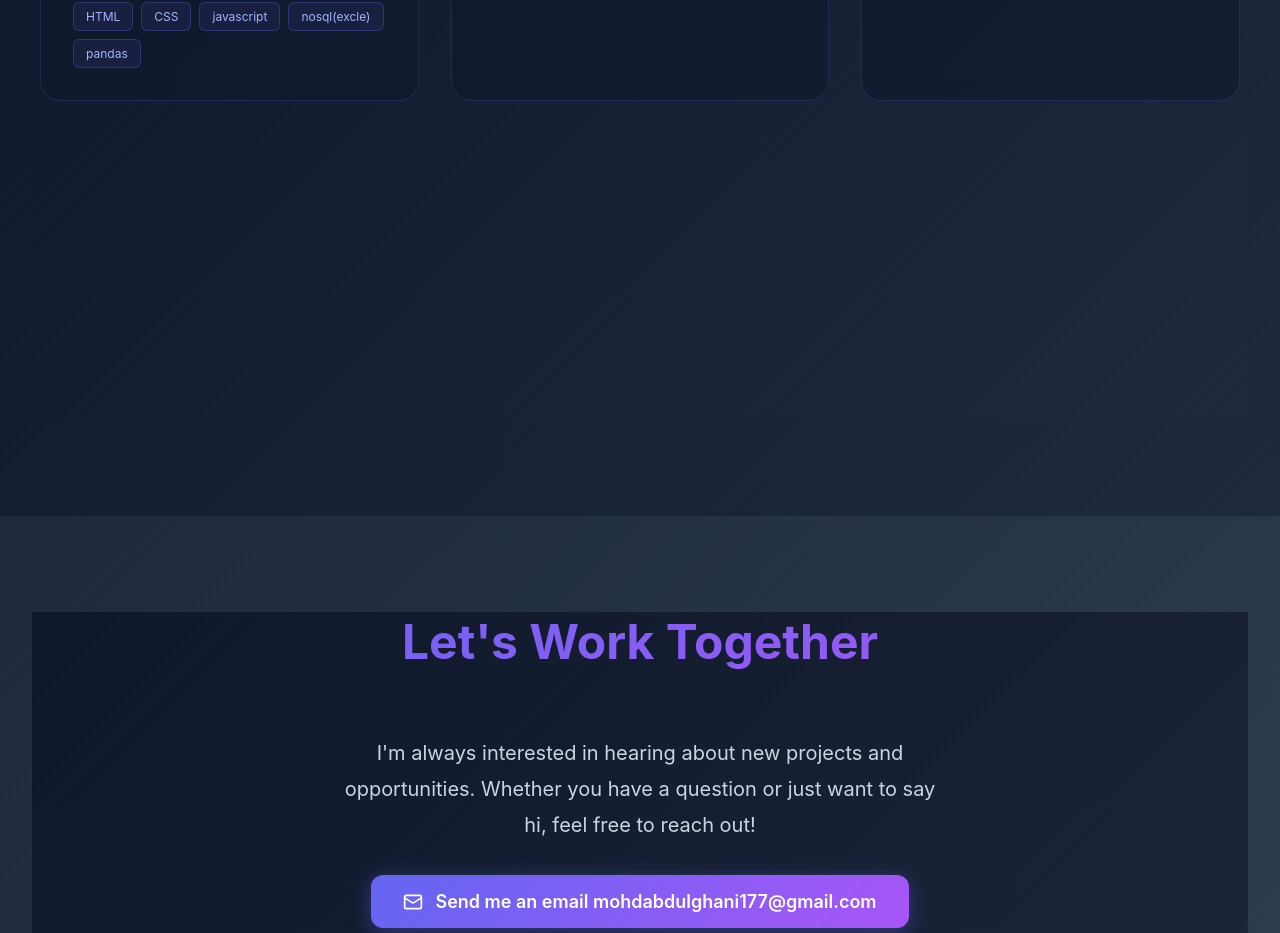
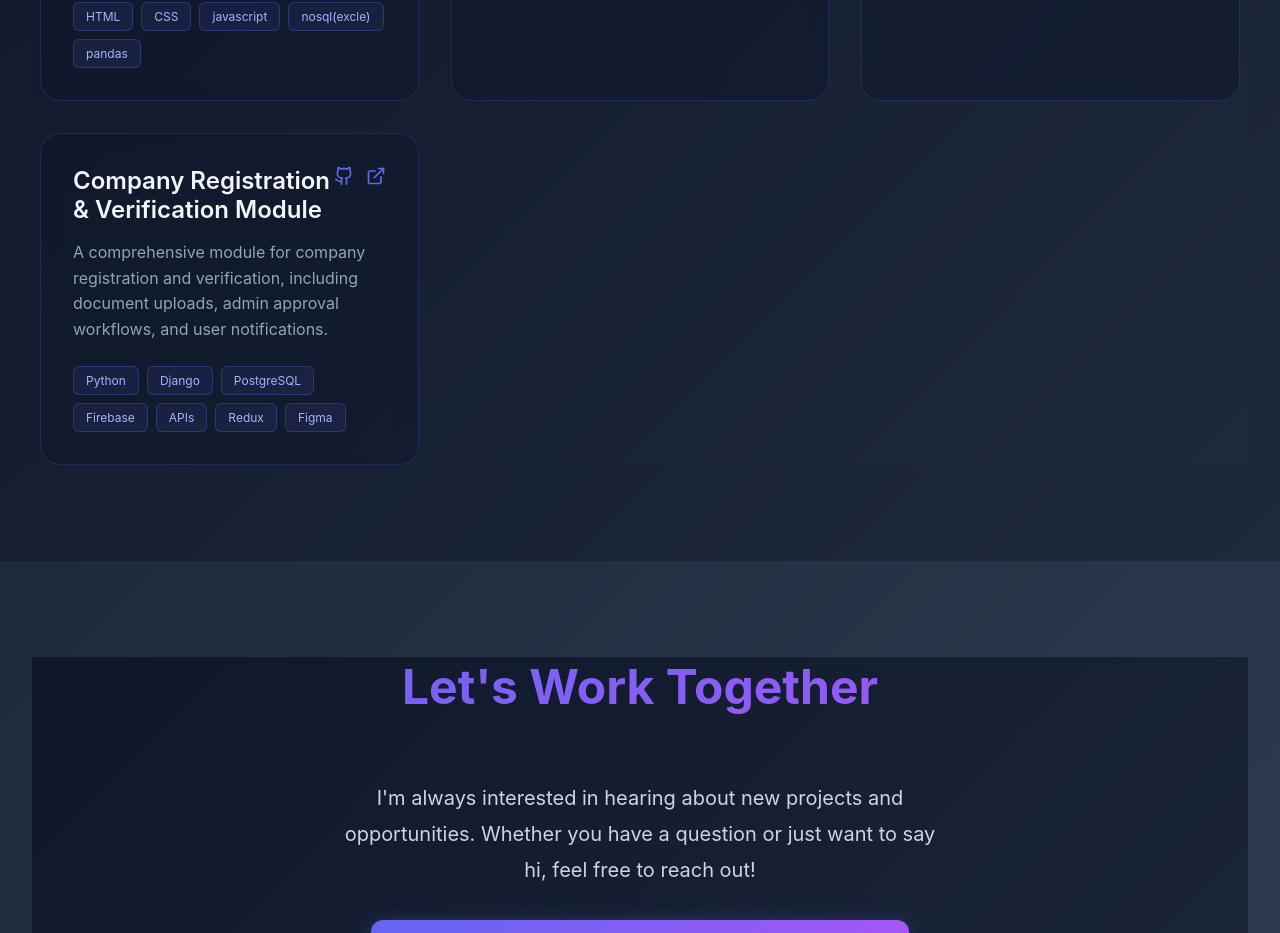
Before and after one commit to MohdAbdulGhani-1/my-portfolio, a React (Create React App) app: page / in a window 1280 px wide. Shown: the part 3260-4193 px from the top of the page. Built offline with nearby package versions, Linux system fonts and the light colour scheme.

Commit message:
introduce new project entry for Company Registration & Verification Module

```diff
--- a/src/App.js
+++ b/src/App.js
@@ -53,6 +53,13 @@ export default function Portfolio() {
       title: "Weather Dashboard",
       description: "Real-time weather application with location tracking, forecasts, and beautiful visualizations.",
       technologies: ["React", "OpenWeather API", "Chart.js"],
+      github: "#",
+      demo: "#"
+    },
+    {
+      title: "Company Registration & Verification Module",
+      description: "A comprehensive module for company registration and verification, including document uploads, admin approval workflows, and user notifications.",
+      technologies: ["Python", "Django", "PostgreSQL", "Firebase", "APIs", "Redux" , "Figma"],
       github: "#",
       demo: "#"
     }
```
